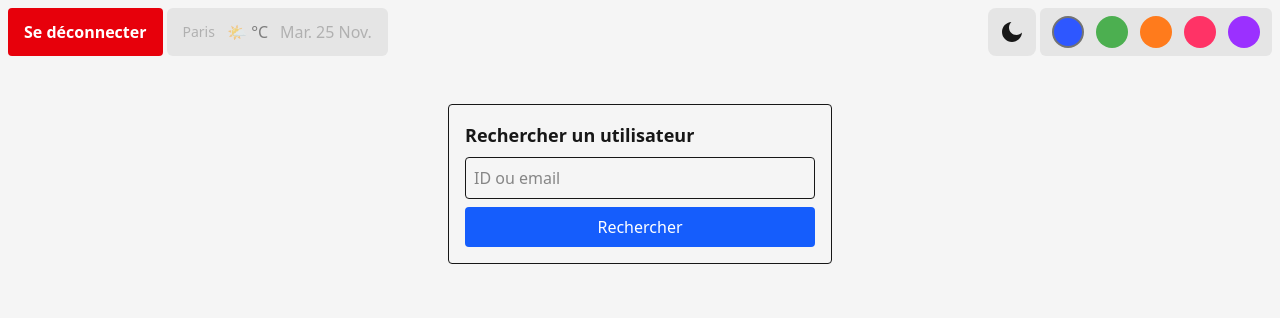
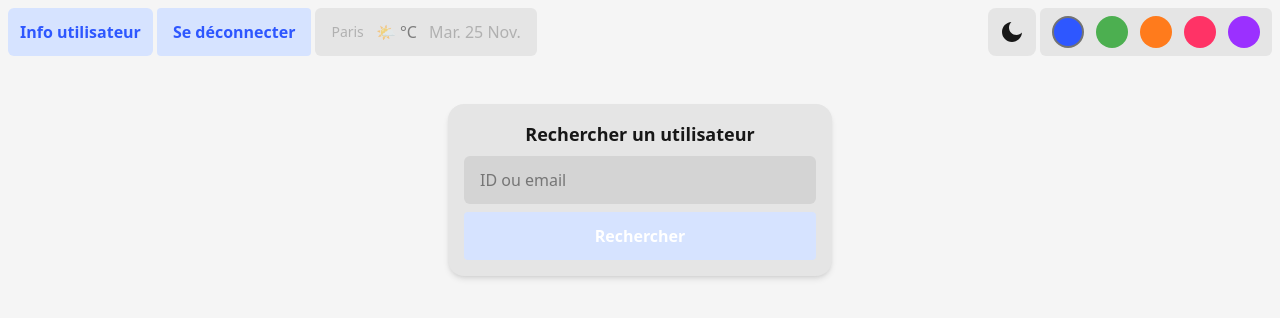
Before and after one commit to MeghCH/E-Todo, a React (Vite) app in the folder front-end/: page /users/view in a window 1280 px wide. Shown: the top 318 px of the page. Built offline with nearby package versions, Linux system fonts and the light colour scheme; no server answers.

Commit message:
changement button + ajout button utilisateur info

```diff
--- a/front-end/src/App.jsx
+++ b/front-end/src/App.jsx
@@ -10,6 +10,7 @@ import WeatherWidget from "./components/WeatherWidget";
 import UserEditPage from "./pages/UserEditPage";
 import UserInfoPage from "./pages/UserInfoPage";
 import ButtonDeco from "./components/ButtonDeco";
+import ButtonUserInfo from "./components/ButtonUserInfo";
 
 function Layout() {
   const location = useLocation();
@@ -28,14 +29,15 @@ function Layout() {
   return (
     <div className="bg-neutral-100 dark:bg-neutral-950 text-neutral-900 dark:text-white w-full h-screen">
       <div className="fixed top-2 right-2 flex gap-1">
+        {isManager && isHomePage ? <RegisterButton /> : null}
         <ThemeToggle />
         <ColorSwitch />
       </div>
 
       <div className="fixed top-2 left-2 flex gap-1">
+        <ButtonUserInfo />
         <ButtonDeco />
         <WeatherWidget />
-        {isManager && isHomePage ? <RegisterButton /> : null}
       </div>
 
       <div className="pt-14 size-full">
@@ -45,7 +47,7 @@ function Layout() {
           <Route path="/employe" element={<EmployeHomePage />} />
           <Route path="/login" element={<LoginPage />} />
           <Route path="/register" element={<RegisterPage />} />
-          <Route path="/users/:id/edit" element={<UserEditPage />} />
+          <Route path="/users/edit" element={<UserEditPage />} />
           <Route path="/users/view" element={<UserInfoPage />} />
         </Routes>
       </div>
--- a/front-end/src/components/ButtonDeco.jsx
+++ b/front-end/src/components/ButtonDeco.jsx
@@ -17,7 +17,7 @@ export default function ButtonDeco() {
   return (
     <Button
       onClick={handleLogout}
-      className="bg-red-600 text-white rounded px-4 py-2 hover:bg-red-700 transition"
+      className="rounded px-4 py-2 hover transition"
     >
       Se déconnecter
     </Button>
--- a/front-end/src/components/ButtonDeleteUser.jsx
+++ b/front-end/src/components/ButtonDeleteUser.jsx
@@ -20,11 +20,8 @@ function ButtonDeleteUser() {
   };
 
   return (
-    <Button
-      onClick={onDelete}
-      className="bg-red-600 text-white rounded px-4 py-2 hover:bg-red-700"
-    >
-      Supprimer l’utilisateur
+    <Button onClick={onDelete} className="  rounded px-4 py-2 ">
+      Supprimer l'utilisateur
     </Button>
   );
 }
--- /dev/null
+++ b/front-end/src/components/ButtonUserInfo.jsx
@@ -0,0 +1,16 @@
+import { useNavigate } from "react-router-dom";
+import { Button } from "./Button";
+
+export default function ButtonUserInfo() {
+  const navigate = useNavigate();
+
+  const handleClick = () => {
+    navigate("/users/view");
+  };
+
+  return (
+    <Button onClick={handleClick} className="px-3">
+      Info utilisateur
+    </Button>
+  );
+}
--- a/front-end/src/components/LoginForm.jsx
+++ b/front-end/src/components/LoginForm.jsx
@@ -8,17 +8,13 @@ export function LoginForm({ headline, onSubmit, loading, error }) {
 
   function handleSubmit(e) {
     e.preventDefault();
-    if (onSubmit) onSubmit({ email, password });
-  }
-
-  if (data.user) {
-    localStorage.setItem("user", JSON.stringify(data.user));
+    onSubmit?.({ email, password });
   }
 
   return (
     <form
       onSubmit={handleSubmit}
-      className="flex flex-col items-center justify-center w-full max-w-sm bg-neutral-100 dark:bg-neutral-900 rounded-2xl p-6 gap-4 shadow-md"
+      className="flex flex-col items-center justify-center w-full max-w-sm bg-neutral-200 dark:bg-neutral-900 rounded-2xl p-6 gap-4 shadow-md"
     >
       <h1 className="text-2xl font-bold mb-2">{headline}</h1>
 
--- a/front-end/src/components/UserInfo.jsx
+++ b/front-end/src/components/UserInfo.jsx
@@ -1,5 +1,7 @@
 import { useState } from "react";
 import { getUserByIdOrEmail } from "../api/users";
+import { Button } from "./Button";
+import { TextInput } from "./TextInput";
 
 export default function ViewUserInfo() {
   const [query, setQuery] = useState("");
@@ -18,27 +20,25 @@ export default function ViewUserInfo() {
   };
 
   return (
-    <div className="flex flex-col gap-2 max-w-sm mx-auto mt-6 p-4 border rounded">
-      <h2 className="font-semibold text-lg">Rechercher un utilisateur</h2>
+    <div className="flex flex-col gap-2 max-w-sm mx-auto mt-6 p-4 rounded-2xl bg-neutral-200 dark:bg-neutral-900 shadow-md">
+      <h2 className="font-semibold text-lg text-center">
+        Rechercher un utilisateur
+      </h2>
 
-      <input
+      <TextInput
         type="text"
         placeholder="ID ou email"
         value={query}
         onChange={(e) => setQuery(e.target.value)}
-        className="border rounded p-2"
       />
-      <button
-        onClick={handleSearch}
-        className="bg-blue-600 text-white rounded px-4 py-2"
-      >
+      <Button onClick={handleSearch} className=" text-white rounded px-4 py-2">
         Rechercher
-      </button>
+      </Button>
 
       {error && <p className="text-red-600 text-sm">{error}</p>}
 
       {user && (
-        <div className="mt-3 p-3 bg-gray-100 rounded">
+        <div className="mt-3 p-3 bg-neutral-100 dark:bg-neutral-900 rounded-2xl">
           <p>
             <strong>Prénom :</strong> {user.firstname}
           </p>
--- a/front-end/src/pages/UserEditPage.jsx
+++ b/front-end/src/pages/UserEditPage.jsx
@@ -2,6 +2,7 @@ import { useEffect, useState } from "react";
 import { useParams, useNavigate } from "react-router-dom";
 import { getUser, updateUser } from "../api/users";
 import ButtonDeleteUser from "../components/ButtonDeleteUser";
+import { TextInput } from "../components/TextInput";
 
 export default function UserEditPage() {
   const { id } = useParams();
@@ -44,21 +45,21 @@ export default function UserEditPage() {
         Modifier l’utilisateur #{id}
       </h2>
 
-      <input
+      <TextInput
         type="text"
         value={user.firstname}
         onChange={(e) => setUser({ ...user, firstname: e.target.value })}
         className="border rounded p-2"
         placeholder="Prénom"
       />
-      <input
+      <TextInput
         type="text"
         value={user.name}
         onChange={(e) => setUser({ ...user, name: e.target.value })}
         className="border rounded p-2"
         placeholder="Nom"
       />
-      <input
+      <TextInput
         type="email"
         value={user.email}
         onChange={(e) => setUser({ ...user, email: e.target.value })}
@@ -66,12 +67,12 @@ export default function UserEditPage() {
         placeholder="Email"
       />
 
-      <button
+      <Button
         onClick={handleUpdate}
-        className="bg-blue-600 text-white rounded px-4 py-2 mt-2 hover:bg-blue-700 transition"
+        className="rounded px-4 py-2 mt-2 hover transition"
       >
         Mettre à jour
-      </button>
+      </Button>
 
       <ButtonDeleteUser>Supprimer</ButtonDeleteUser>
 
```
